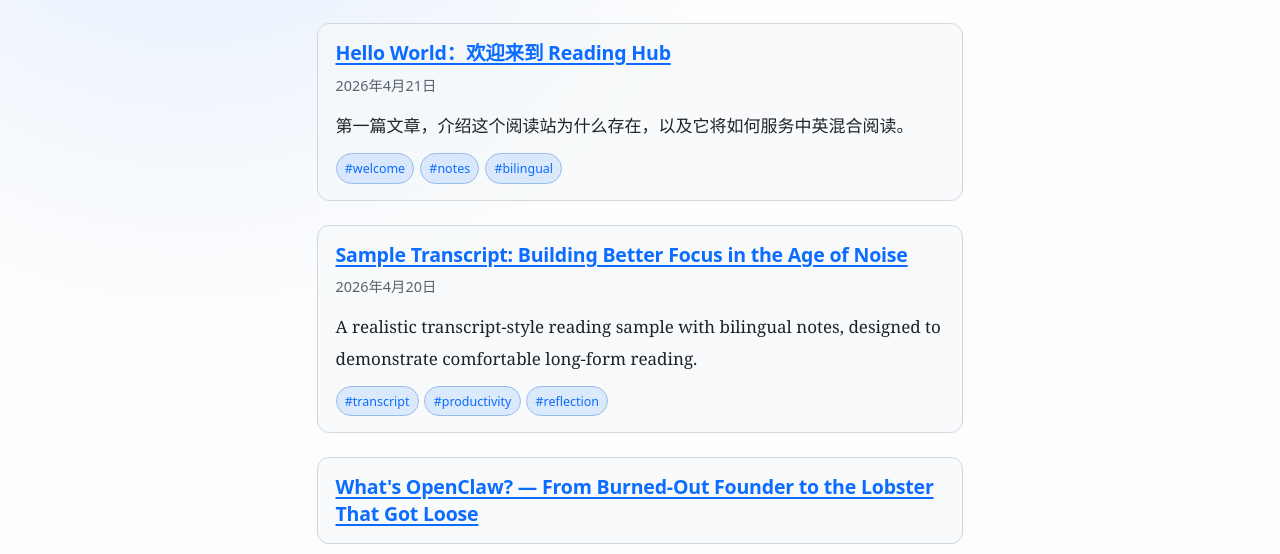
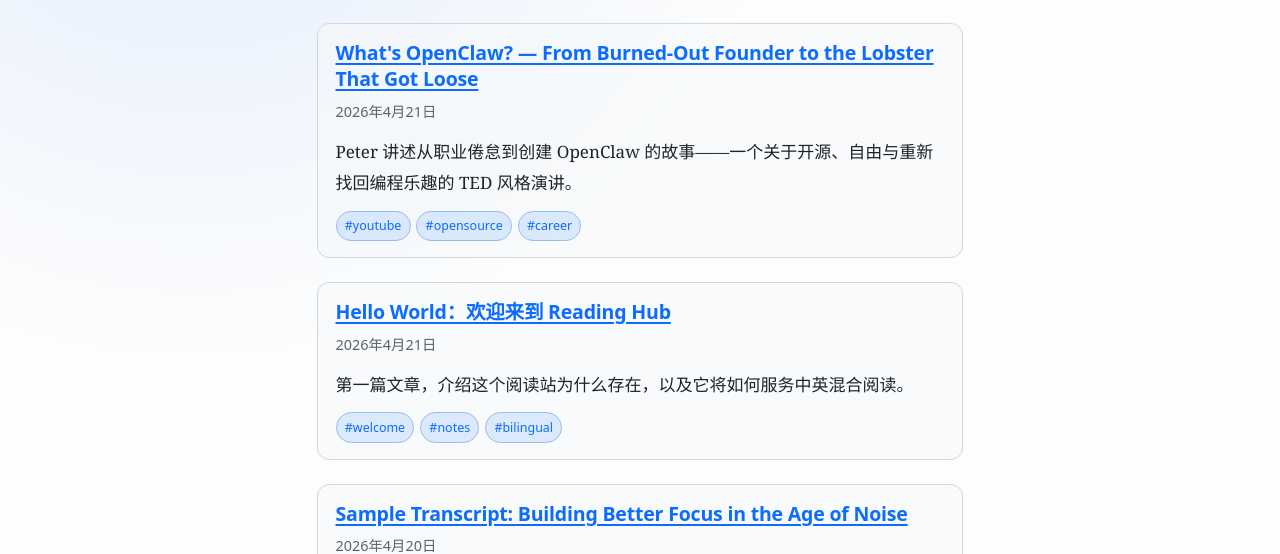
Before and after one commit to washi4/reading-hub, an Astro site: page / in a window 1280 px wide. Shown: the part 246-800 px from the top of the page. Built offline with nearby package versions, Linux system fonts and the light colour scheme; Astro itself is replaced by a stand-in of ours.

Commit message:
fix: correct article links with base path, add frontmatter to OpenClaw

```diff
--- a/src/content/posts/What's OpenClaw.md
+++ b/src/content/posts/What's OpenClaw.md
@@ -1,10 +1,16 @@
 ---
 title: What's OpenClaw? — From Burned-Out Founder to the Lobster That Got Loose
+date: 2026-04-21
+description: "Peter 讲述从职业倦怠到创建 OpenClaw 的故事——一个关于开源、自由与重新找回编程乐趣的 TED 风格演讲。"
 source: https://www.youtube.com/watch?v=7rzYDM6vMtI
 speaker: Peter (creator of OpenClaw)
 format: TED-style talk + Q&A
 language: English
 purpose: Read-aloud article
+tags:
+  - youtube
+  - opensource
+  - career
 ---
 
 # What's OpenClaw?
--- a/src/pages/index.astro
+++ b/src/pages/index.astro
@@ -29,7 +29,7 @@ const dateFormatter = new Intl.DateTimeFormat('zh-CN', {
 				sortedPosts.map((post) => (
 					<li class="post-card">
 						<h2 class="post-card-title">
-							<a href={`/posts/${post.id}/`}>{post.data.title}</a>
+							<a href={`${import.meta.env.BASE_URL.replace(/\/?$/, '/')}posts/${post.id}/`}>{post.data.title}</a>
 						</h2>
 						{post.data.date && (
 							<div class="post-meta">
```
